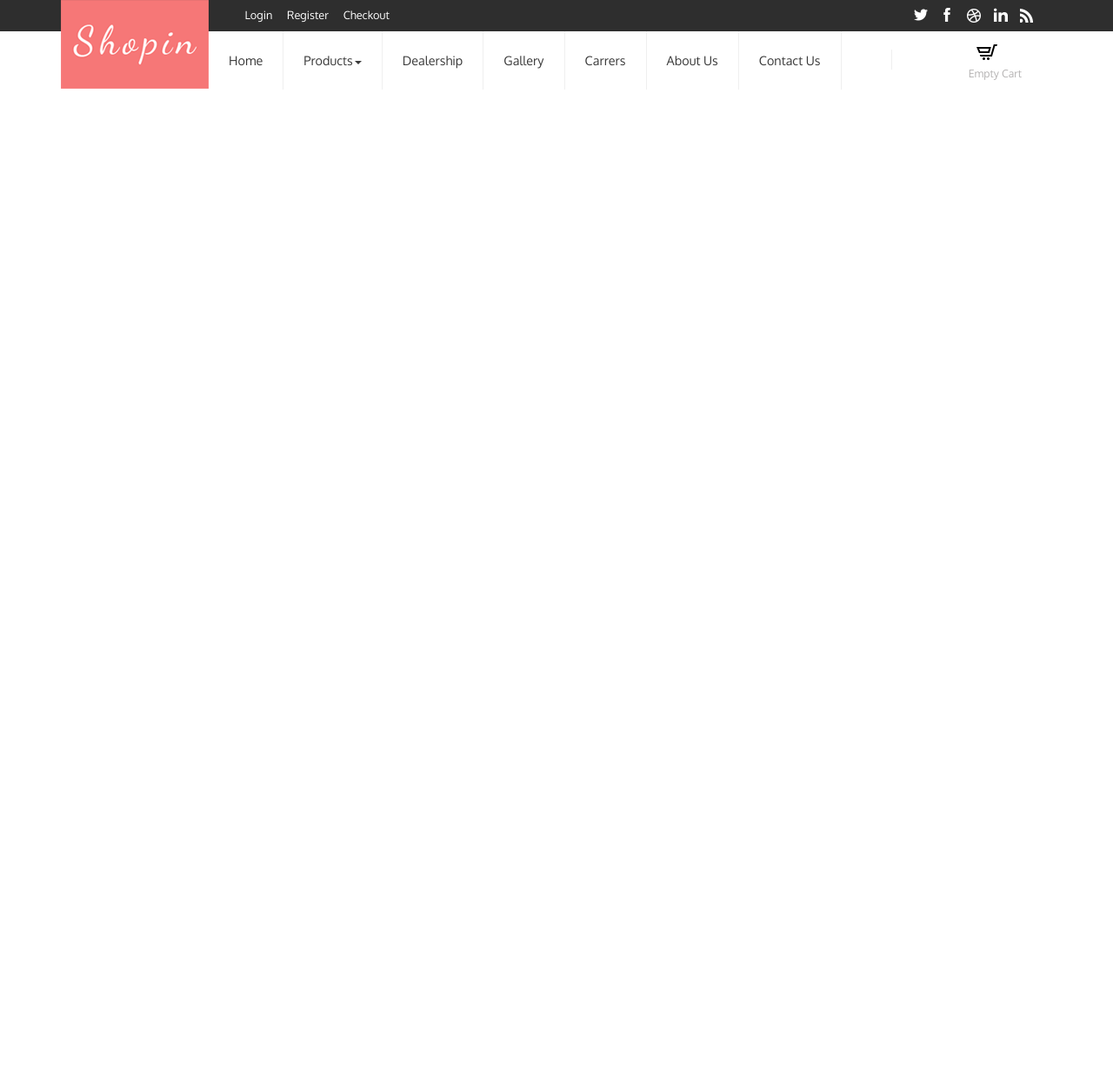
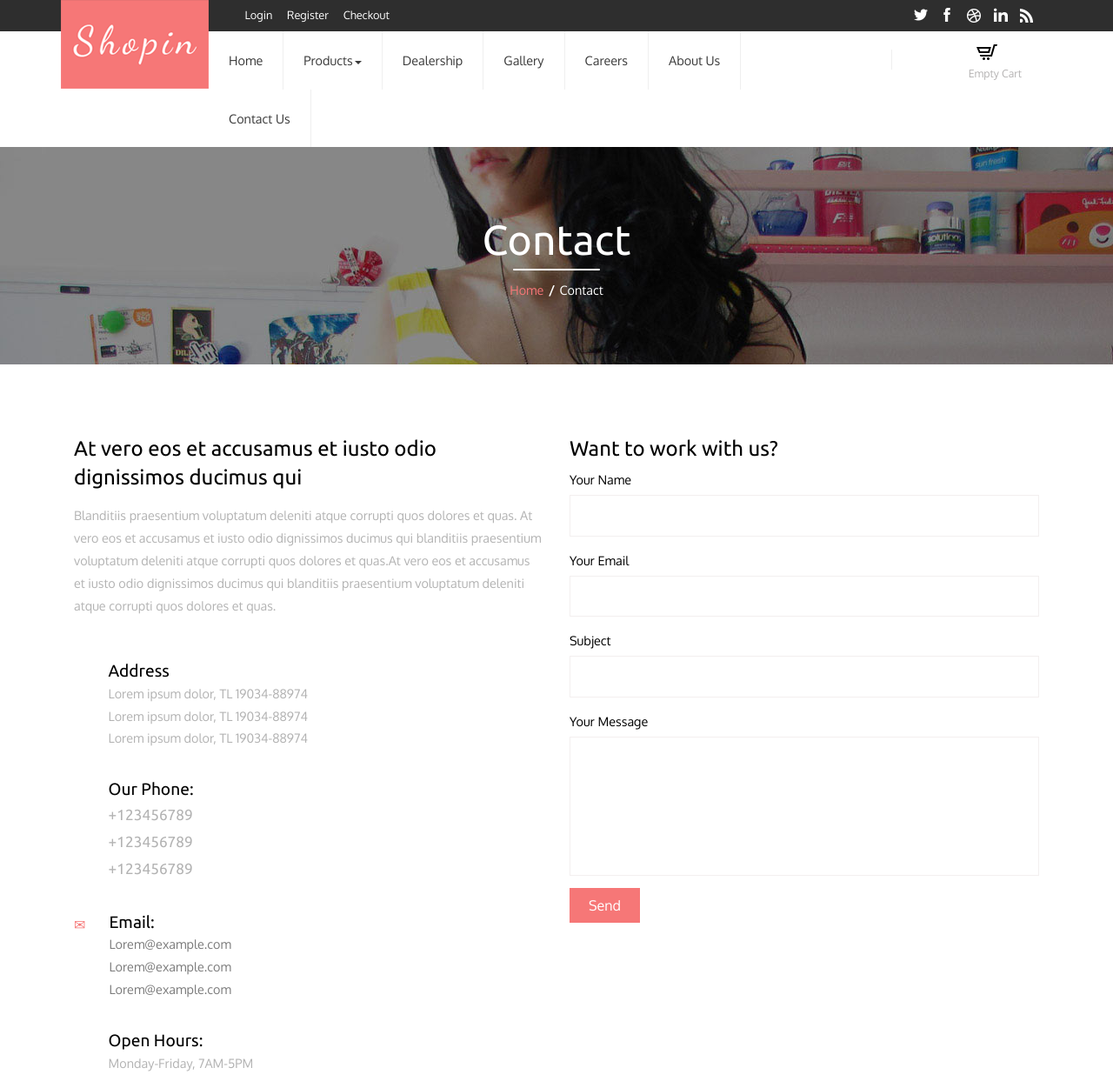
Before and after one commit to akshukala/unimax_web, a Django app: page /contact/ in a window 1280 px wide. Shown: the top 1251 px of the page at 87% size. Before the commit the page ends 103 px from the top, so only its background shows below. Run offline with Django 3.2, Linux system fonts and the light colour scheme; some libraries are stand-ins or nearby versions; some web fonts are replaced.

Commit message:
creating dealership,career,contact, about page with changes.

```diff
--- a/templates/base.html
+++ b/templates/base.html
@@ -191,14 +191,13 @@
 										</div>
 									</div>
 								</li> -->
-								<li><a class="color3" href="#">Dealership</a></li>
+								<li><a class="color3" href="/dealership/">Dealership</a></li>
 								<li><a class="color4" href="#">Gallery</a></li>
-					            <li><a class="color5" href="#">Carrers</a></li>
-					            <li ><a class="color6" href="#">About Us</a></li>
+					            <li><a class="color5" href="/careers/">Careers</a></li>
+					            <li ><a class="color6" href="/about/">About Us</a></li>
 					            <li ><a class="color6" href="/contact/">Contact Us</a></li>
 					        </ul>
 					     </div><!-- /.navbar-collapse -->
-
 					</nav>
 				</div>
 				<div class="col-sm-2 search-right">
--- a/templates/contact.html
+++ b/templates/contact.html
@@ -2,4 +2,98 @@
 {% load staticfiles %}
 {% block content %}
 
+<div class="banner-top">
+	<div class="container">
+		<h1>Contact</h1>
+		<em></em>
+		<h2><a href="/">Home</a><label>/</label>Contact</h2>
+	</div>
+</div>
+<div class="contact">
+	<div class="contact-form">
+		<div class="container">
+			<div class="col-md-6 contact-left">
+				<h3>At vero eos et accusamus et iusto odio dignissimos ducimus qui </h3>
+					<p>Blanditiis praesentium voluptatum deleniti atque corrupti quos dolores et quas.
+						At vero eos et accusamus et iusto odio dignissimos ducimus qui blanditiis praesentium voluptatum deleniti atque corrupti quos dolores et quas.At vero eos et accusamus et iusto odio dignissimos ducimus qui blanditiis praesentium voluptatum deleniti atque corrupti quos dolores et quas.
+					</p>
+					<div class="address">
+						<div class=" address-grid">
+							<i class="glyphicon glyphicon-map-marker"></i>
+							<div class="address1">
+								<h3>Address</h3>
+								<p>Lorem ipsum dolor,
+								TL 19034-88974</p>
+								<p>Lorem ipsum dolor,
+								TL 19034-88974</p>
+								<p>Lorem ipsum dolor,
+								TL 19034-88974</p>
+							</div>
+						<div class="clearfix"> </div>
+					</div>
+					<div class=" address-grid ">
+							<i class="glyphicon glyphicon-phone"></i>
+							<div class="address1">
+							<h3>Our Phone:<h3>
+								<p>+123456789</p>
+								<p>+123456789</p>
+								<p>+123456789</p>
+							</div>
+							<div class="clearfix"> </div>
+					</div>
+					<div class=" address-grid ">
+						<i class="glyphicon glyphicon-envelope"></i>
+						<div class="address1">
+						<h3>Email:</h3>
+							<p><a href="mailto:info@example.com"> Lorem@example.com</a></p>
+							<p><a href="mailto:info@example.com"> Lorem@example.com</a></p>
+							<p><a href="mailto:info@example.com"> Lorem@example.com</a></p>
+						</div>
+						<div class="clearfix"> </div>
+					</div>
+					<div class=" address-grid ">
+						<i class="glyphicon glyphicon-bell"></i>
+						<div class="address1">
+							<h3>Open Hours:</h3>
+							<p>Monday-Friday, 7AM-5PM</p>
+						</div>
+						<div class="clearfix"> </div>
+					</div>
+			</div>
+		</div>
+		<div class="col-md-6 contact-top">
+			<h3>Want to work with us?</h3>
+			<form>
+				<div>
+					<span>Your Name </span>
+					<input type="text" value="" >
+				</div>
+				<div>
+					<span>Your Email </span>
+					<input type="text" value="" >
+				</div>
+				<div>
+					<span>Subject</span>
+					<input type="text" value="" >
+				</div>
+				<div>
+					<span>Your Message</span>
+					<textarea> </textarea>
+				</div>
+				<label class="hvr-skew-backward">
+						<input type="submit" value="Send" >
+				</label>
+			</form>
+		</div>
+		<div class="clearfix"></div>
+	</div>
+</div>
+	<div class="map">
+			<iframe src="https://www.google.com/maps/embed?pb=!1m18!1m12!1m3!1d37494223.23909492!2d103!3d55!2m3!1f0!2f0!3f0!3m2!1i1024!2i768!4f13.1!3m3!1m2!1s0x453c569a896724fb%3A0x1409fdf86611f613!2sIndia!5e0!3m2!1sen!2sin!4v1415776049771"></iframe>
+			<!-- <iframe width="100%" height="450" frameborder="0" style="border:0" src="https://www.google.com/maps/embed/v1/place?q=40.7127837,-74.0059413&amp;key=AIzaSyD1QN-UnB0t72pRJIJw9-H4V97ojXJaW9E"></iframe>
+ -->
+		</div>
+	</div>
+
+
 {% endblock %}
--- a/uni_app/views.py
+++ b/uni_app/views.py
@@ -15,3 +15,12 @@ def index(request):
 
 def contact(request):
 	return render_to_response("contact.html",locals(),RequestContext(request))
+
+def about(request):
+	return render_to_response("about.html",locals(),RequestContext(request))
+
+def dealership(request):
+	return render_to_response("dealership.html",locals(),RequestContext(request))
+
+def careers(request):
+	return render_to_response("careers.html",locals(),RequestContext(request))
--- a/unimax_web/urls.py
+++ b/unimax_web/urls.py
@@ -21,4 +21,7 @@ urlpatterns = [
     url(r'^admin/', include(admin.site.urls)),
     url(r'^$', index, name='index'),
     url(r'^contact/$', contact, name='contact'),
+    url(r'^about/$', about, name='about'),
+    url(r'^dealership/$', dealership, name='dealership'),
+    url(r'^careers/$', careers, name='careers'),
 ]
```
Also changed, not shown: templates/about.html (added, +32 -0 lines), templates/careers.html (added, +7 -0 lines), templates/dealership.html (added, +48 -0 lines), static/images/back.jpg (added).
